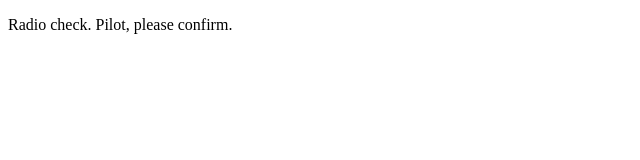
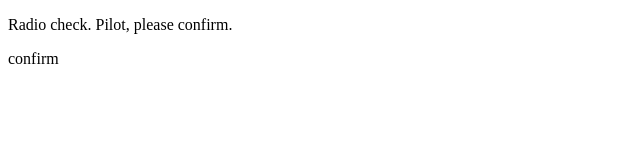
Before and after one commit to sophiefry1/communication-log-Control, a plain HTML site: page index.html in a window 1280 px wide. Shown: the full height of the page, 0-640 px from the left. Drawn offline with Linux system fonts and the light colour scheme.

Commit message:
confirmed

```diff
--- a/index.html
+++ b/index.html
@@ -2,5 +2,6 @@
 <html>
     <body>
         <p>Radio check. Pilot, please confirm.</p>
+        <p> confirm </p>
     </body>
 </html>
```
